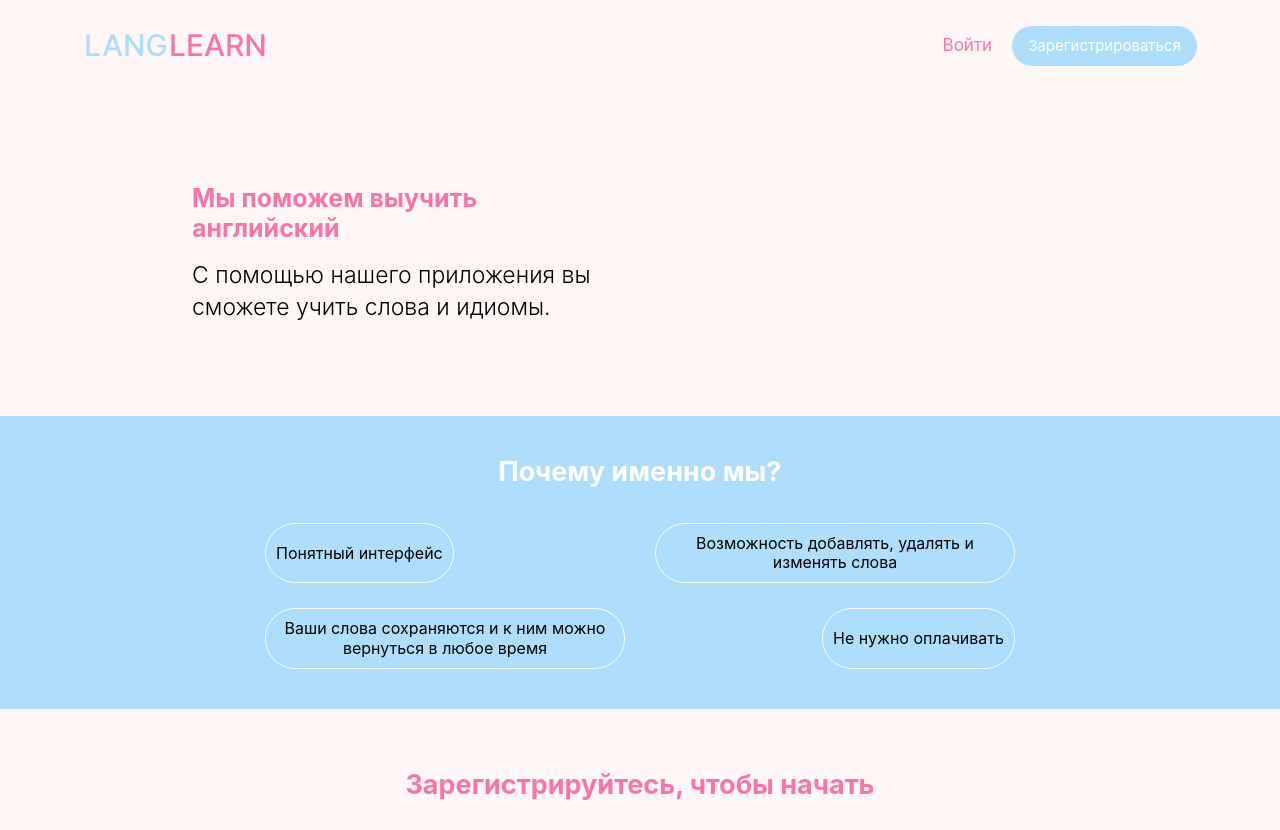
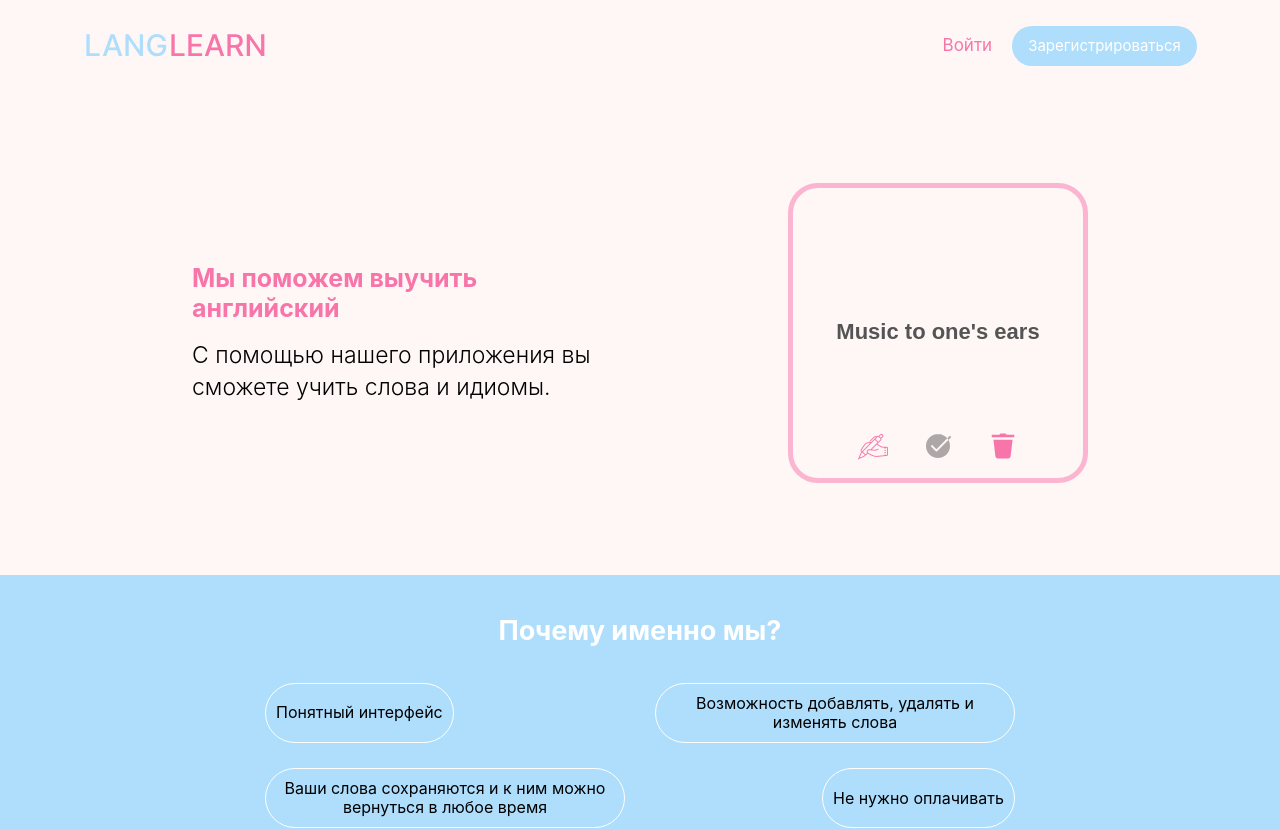
Before and after one commit to MariaMantusova/LangLearn_frontend, a React (Create React App) app: page / in a window 1280 px wide. Shown: the top 830 px of the page. Built offline with nearby package versions, Linux system fonts and the light colour scheme.

Commit message:
fix: return example card on main page

```diff
--- a/src/components/About/About.tsx
+++ b/src/components/About/About.tsx
@@ -1,15 +1,46 @@
-import React from "react";
+import React, {useState} from "react";
 import "./About.scss";
 import Card from "../Card/Card";
+import {IWord} from "../../interfaces/mainInterfaces";
 
 function About() {
+    const card: IWord = {
+        translation: "Как бальзам на душу",
+        word: "Music to one's ears",
+        isLearned: false,
+        userId: "opened",
+        _id: ""
+    }
+
+    const [wordValue, setWordValue] = useState(card.word);
+    const [translationValue, setTranslationValue] = useState(card.translation);
+
+    function handleChangeTranslation(evt: any) {
+        setTranslationValue(evt.target.value);
+    }
+
+    function handleChangeWord(evt: any) {
+        setWordValue(evt.target.value);
+    }
+
+    function handleSubmitWord(wordCard: IWord, word: string) {
+        setWordValue(word);
+    }
+
+    function handleSubmitTranslation(wordCard: IWord, translation: string) {
+        setTranslationValue(translation);
+    }
+
     return(
         <section className="about-block">
             <div className="about-block__text-container">
                 <h1 className="about-block__title">Мы поможем выучить английский</h1>
                 <p className="about-block__text">С помощью нашего приложения вы сможете учить слова и идиомы.</p>
             </div>
-            {/*<Card translation="Как бальзам на душу" word="Music to one's years" isLearned={false}/>*/}
+            <Card word={wordValue} translation={translationValue}
+                  onSubmitTranslation={handleSubmitTranslation} onSubmitWord={handleSubmitWord}
+                  onChangeTranslation={handleChangeTranslation}
+                  card={card} onChangeWord={handleChangeWord}/>
         </section>
     )
 }
--- a/src/interfaces/interfacesForProps.ts
+++ b/src/interfaces/interfacesForProps.ts
@@ -23,7 +23,7 @@ export interface ICardProps {
     onChangeWord: (evt: any) => void
     onChangeTranslation: (evt: any) => void
     onSubmitWord: (wordCard: IWord, word: string) => void
-    onSubmitTranslation: (wordCard: IWord, word: string) => void
+    onSubmitTranslation: (wordCard: IWord, translation: string) => void
 }
 
 export interface IAuthFormProps {
```
